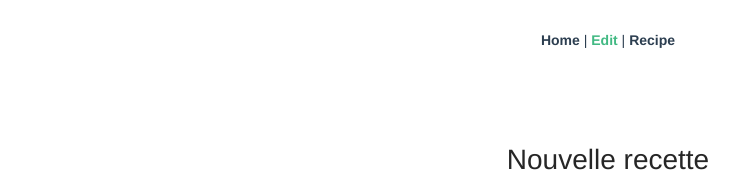
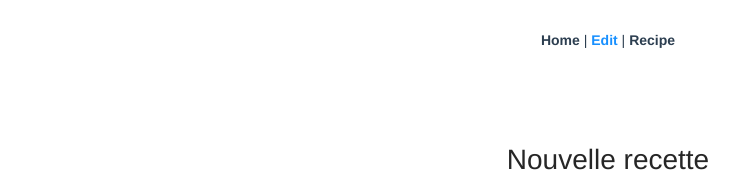
Before and after one commit to sebastienfernandez/cantina, a Vue app: page /edit in a window 1280 px wide. Shown: the top 172 px of the page, without its empty margins (32-771 px from the left). Built offline with nearby package versions, Linux system fonts and the light colour scheme.

Commit message:
implémentation des liens vers les autres pages Vue

```diff
--- a/src/App.vue
+++ b/src/App.vue
@@ -23,7 +23,7 @@
     font-weight: bold;
     color: #2c3e50;
     &.router-link-exact-active {
-      color: #42b983;
+      color: #1890ff;
     }
   }
 }
--- a/src/components/RecipeCard.vue
+++ b/src/components/RecipeCard.vue
@@ -1,4 +1,6 @@
 <template>
+
+    <router-link to="/recipe">
     <a-card
         hoverable
         class="recipeCard"
@@ -7,10 +9,13 @@
                 alt="example"
                 v-bind:src="photoRecipe"
                 slot="cover"
+
             />
 
             <template class="ant-card-actions" slot="actions">
-                <a-icon type="edit" />
+                <router-link to="/edit">
+                    <a-icon type="edit" />
+                </router-link>
                 <a-popconfirm
                     title="Voulez vous vraiment supprimer cette recette ?"
                     @confirm="confirm"
@@ -41,6 +46,7 @@
             </p>
 
 </a-card>
+</router-link>
 </template>
 
 <script lang="ts">
--- a/src/views/Home.vue
+++ b/src/views/Home.vue
@@ -87,7 +87,9 @@
       </section>
     </main>
     <footer>
-      <a-icon type="plus-circle" class="buttonAddRecipe" />
+      <router-link to="/edit">
+        <a-icon type="plus-circle" class="buttonAddRecipe" />
+      </router-link>
     </footer>
   </div>
 </template>
```
